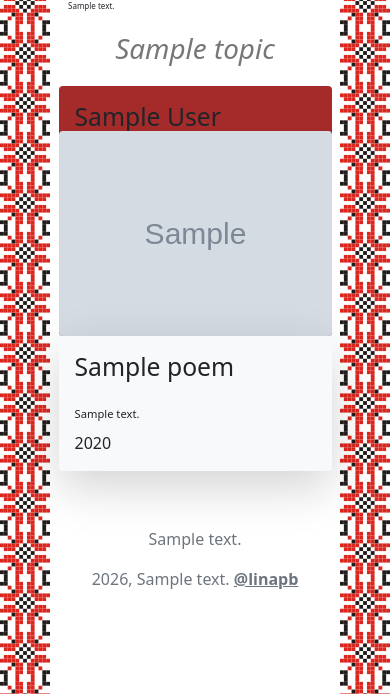
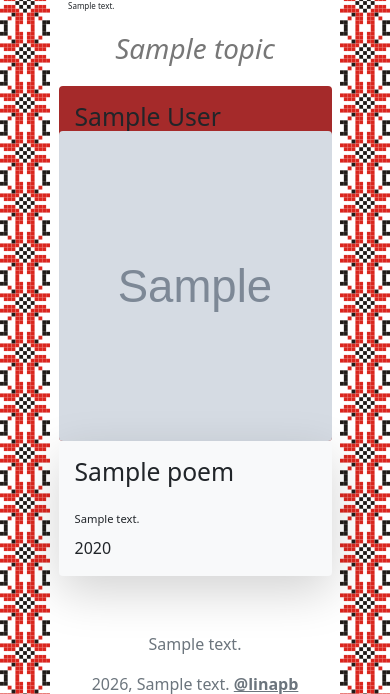
Before and after one commit to linapb/poetry_of_ukraine, a Flask app: template templates/index.html in a window 390 px wide. Shown: the part 72-766 px from the top of the page. Run offline with Flask 3, Linux system fonts and the light colour scheme; the template is opened without the code that fills it: most values are stand-ins (such as "Sample title", 1, 10 or a date in 2020); grey boxes marked "Sample" are stand-in pictures.

```diff
--- a/static/styles.css
+++ b/static/styles.css
@@ -200,8 +200,8 @@ body{
     /* Fix image, image-box and text sizing*/
     img {
         width: 100%;
-/*        height: 310px;
-        object-fit: cover; *//* Crops the edges to fit *//*
+        height: 310px;
+        object-fit: cover; /* Crops the edges to fit *//*
         object-position: top; *//* Keeps the top visible, trims the bottom */
     }
     .image-box {
```
